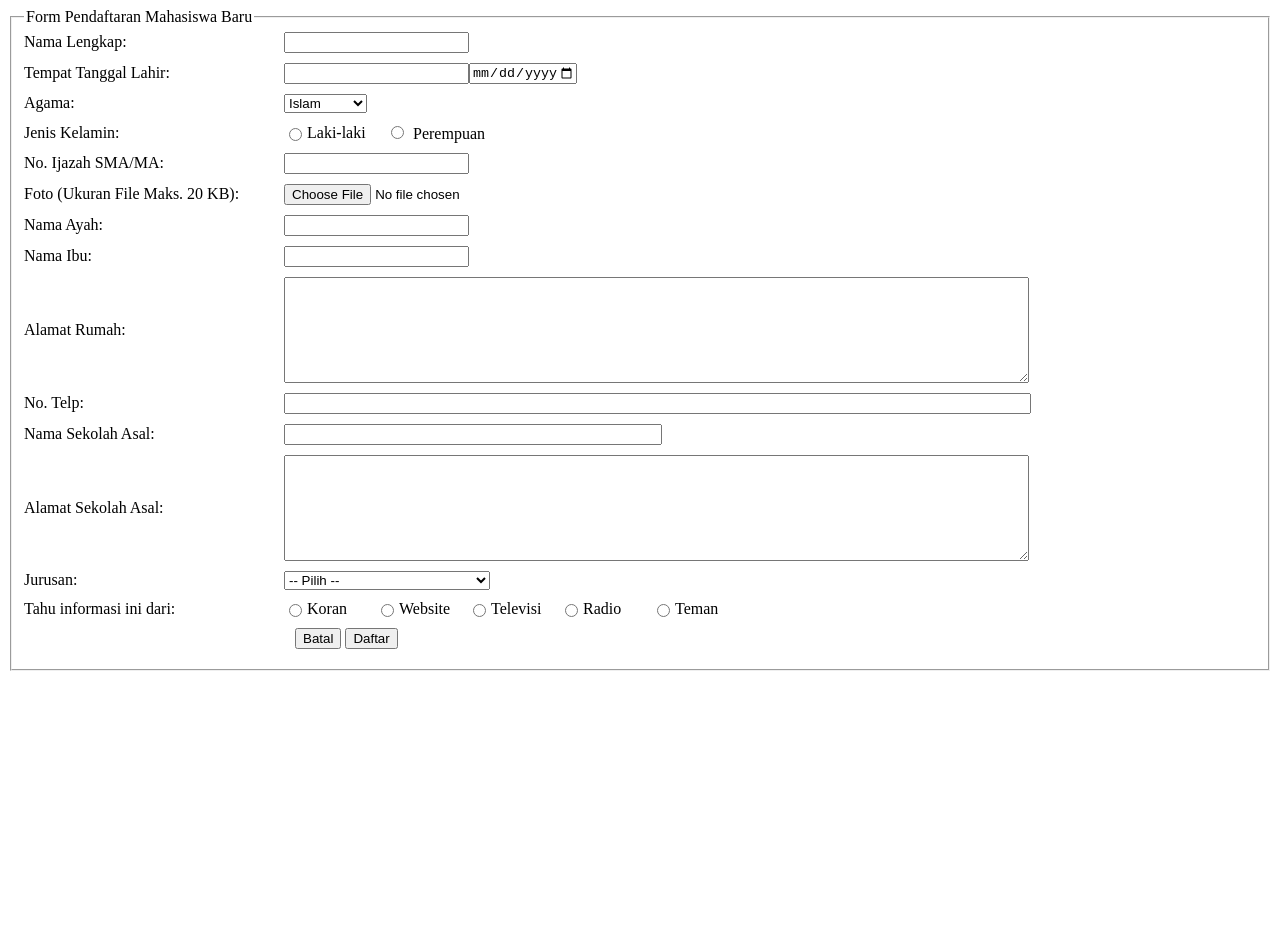
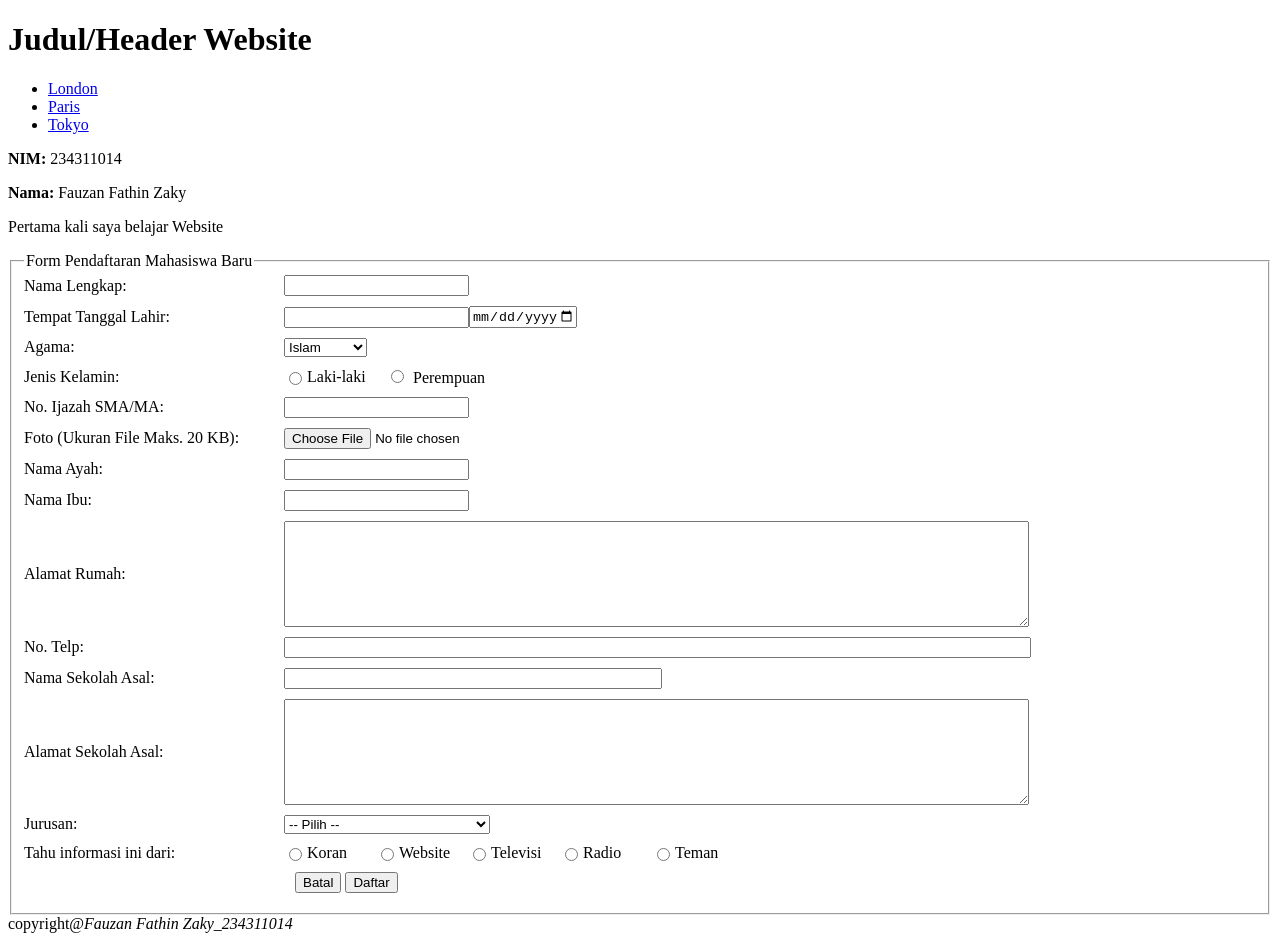
Before and after one commit to fauzan123ae/praktikum_2, a plain HTML site: page latihan_2_3.html in a window 1280 px wide. Before the commit the page ends 800 px from the top, so only its background shows below. Drawn offline with Linux system fonts and the light colour scheme.

Commit message:
Update latihan_2_3.html

```diff
--- a/latihan_2_3.html
+++ b/latihan_2_3.html
@@ -1,6 +1,31 @@
 <!DOCTYPE html>
 <html>
-<head>
+    <head>
+        <meta charset="UTF-8">
+        <meta name="viewport" content="width=device-width, initial-scale=1.0">
+        <title>Div dan Span</title>
+        <link rel="icon" type="img/png" href="gambar/icon.png" sizes="16x16" />
+    </head>
+        <meta name="viewport" content="width=device-width, initial-scale=1">
+        <link rel="stylesheet" href="css/main.css">
+    <body>
+        <div id="header">
+            <h1>Judul/Header Website</h1>
+        </div>
+
+        <div id="main">
+            <div id="link">
+                <ul>
+                    <li><a href="#">London</a></li>
+                    <li><a href="#">Paris</a></li>
+                    <li><a href="#">Tokyo</a></li>
+                </ul>
+            </div>
+
+            <div id="content">
+                <p><strong>NIM:</strong> 234311014</p>
+                <p><strong>Nama:</strong> Fauzan Fathin Zaky</p>
+                <p>Pertama kali saya belajar Website</p>
     <title>Form Pendaftaran Mahasiswa Baru</title>
     <style>
         .form-group {
@@ -145,5 +170,8 @@
             alert("Anda membatalkan pendaftaran.");
         }
     </script>
+    <div id="footer">
+        copyright@<i>Fauzan Fathin Zaky_234311014</i>
+    </div>
 </body>
 </html>
```
